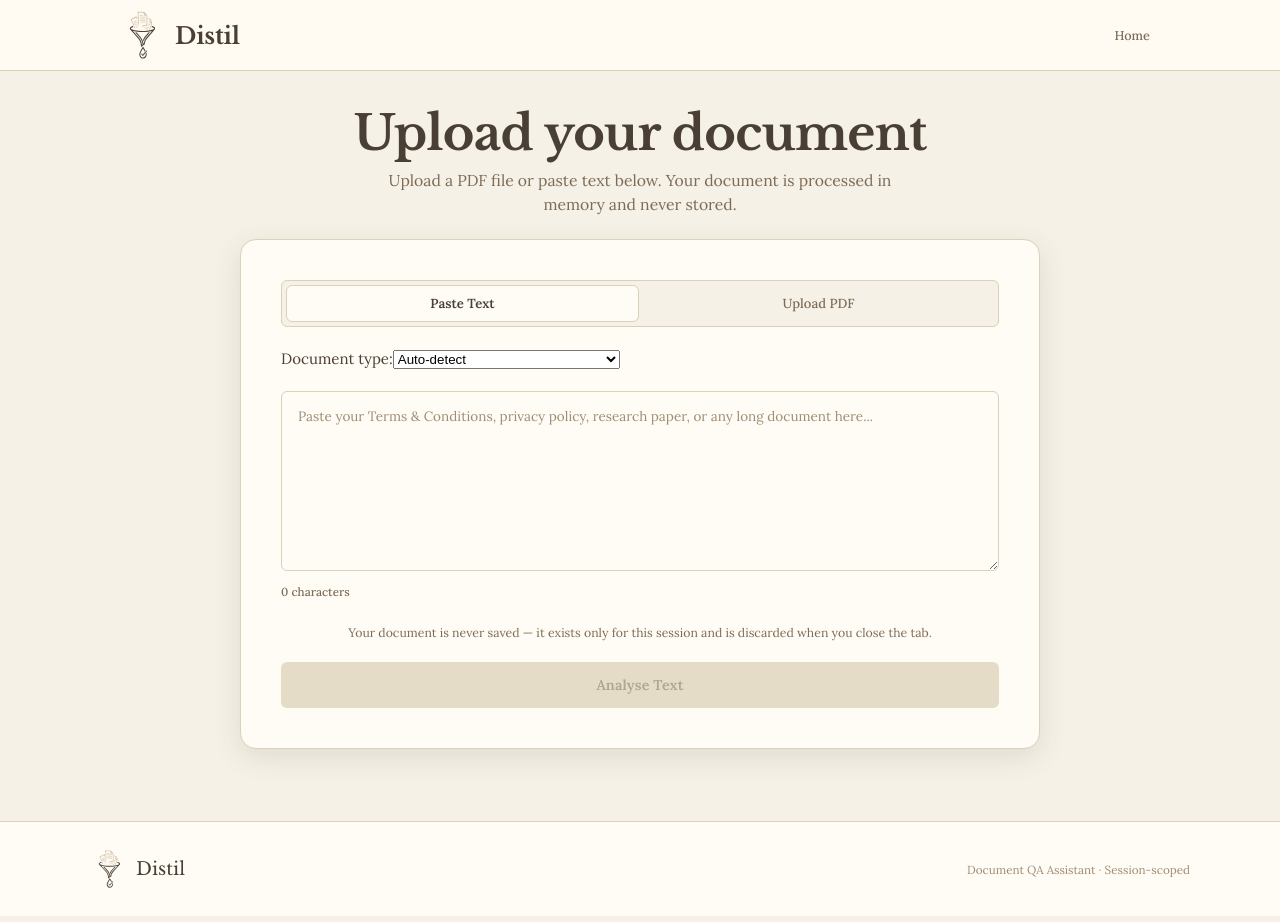
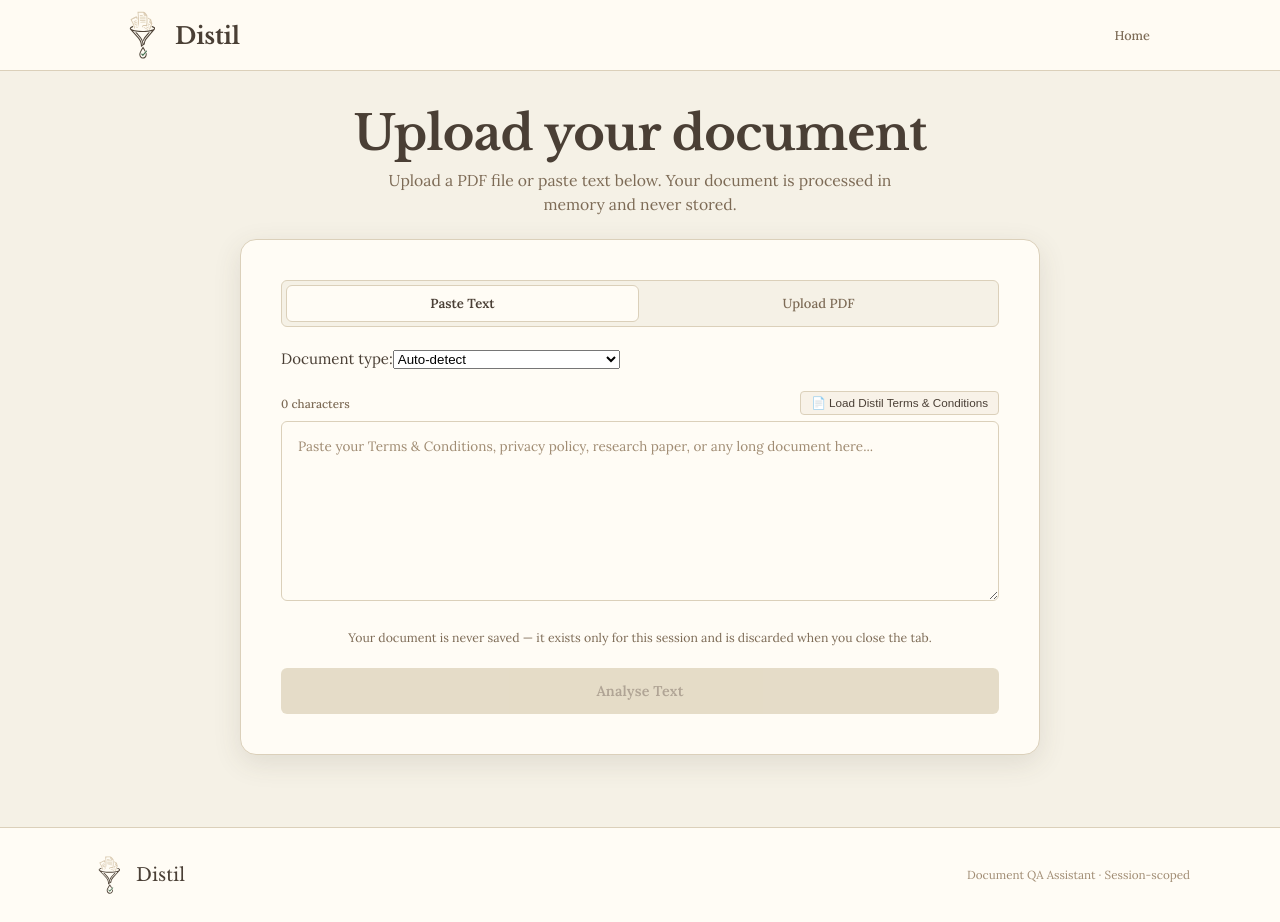
Before and after one commit to malavya1411/Distil, a React (Vite) app in the folder frontend/: page / in a window 1280 px wide. Both pictures are taken after a click on the button "Get started now". Built offline with nearby package versions, Linux system fonts and the light colour scheme.

Commit message:
feat: add one-click sample document loading to UploadPanel paste mode

```diff
--- a/frontend/src/components/UploadPanel.css
+++ b/frontend/src/components/UploadPanel.css
@@ -173,11 +173,35 @@
   color: var(--text-muted);
 }
 
+.paste-header-toolbar {
+  display: flex;
+  align-items: center;
+  justify-content: space-between;
+  margin-bottom: 6px;
+}
+
 .char-count {
-  align-self: flex-end;
   font-size: 0.78rem;
   color: var(--text-secondary);
   font-weight: 500;
+}
+
+.sample-terms-btn {
+  background: var(--bg-surface-elevated, rgba(166, 124, 82, 0.08));
+  border: 1px solid var(--border);
+  border-radius: var(--radius-sm, 6px);
+  color: var(--text-primary);
+  font-size: 0.78rem;
+  font-weight: 500;
+  padding: 4px 10px;
+  cursor: pointer;
+  transition: all 0.2s ease;
+}
+
+.sample-terms-btn:hover {
+  background: var(--bg-hover, rgba(166, 124, 82, 0.15));
+  border-color: var(--accent-flat, #a67c52);
+  color: var(--accent-flat, #a67c52);
 }
 
 .privacy-note {
--- a/frontend/src/components/UploadPanel.jsx
+++ b/frontend/src/components/UploadPanel.jsx
@@ -1,4 +1,5 @@
 import { useState, useRef } from 'react';
+import { DISTIL_TERMS_AND_CONDITIONS } from '../data/sampleTerms';
 import './UploadPanel.css';
 
 /**
@@ -16,6 +17,12 @@ export default function UploadPanel({ onStartIngest, onIngestComplete, onIngesti
   const [dragging, setDragging] = useState(false);
   const [error, setError] = useState('');
   const fileInputRef = useRef(null);
+
+  const handleLoadSampleTerms = () => {
+    setPastedText(DISTIL_TERMS_AND_CONDITIONS);
+    setDocType('legal');
+    setError('');
+  };
 
   // ─── File handling ─────────────────────────────────────────────────────────
 
@@ -181,6 +188,17 @@ export default function UploadPanel({ onStartIngest, onIngestComplete, onIngesti
       {/* Mode 2: Raw Text Area */}
       {mode === 'paste' && (
         <div className="paste-area-wrapper">
+          <div className="paste-header-toolbar">
+            <span className="char-count">{pastedText.length.toLocaleString()} characters</span>
+            <button
+              type="button"
+              className="sample-terms-btn"
+              onClick={handleLoadSampleTerms}
+              title="Load Distil Terms & Conditions sample document"
+            >
+              📄 Load Distil Terms &amp; Conditions
+            </button>
+          </div>
           <textarea
             className="paste-textarea"
             placeholder="Paste your Terms & Conditions, privacy policy, research paper, or any long document here..."
@@ -188,7 +206,6 @@ export default function UploadPanel({ onStartIngest, onIngestComplete, onIngesti
             onChange={(e) => setPastedText(e.target.value)}
             aria-label="Paste document text"
           />
-          <span className="char-count">{pastedText.length.toLocaleString()} characters</span>
         </div>
       )}
 
--- /dev/null
+++ b/frontend/src/data/sampleTerms.js
@@ -0,0 +1,42 @@
+/**
+ * Sample Terms & Conditions for Distil Document Intelligence Platform.
+ * Can be loaded with 1-click in UploadPanel for instant testing or reference.
+ */
+
+export const DISTIL_TERMS_AND_CONDITIONS = `DISTIL DOCUMENT INTELLIGENCE PLATFORM — TERMS & CONDITIONS OF SERVICE
+
+Last Updated: July 28, 2026
+
+1. ACCEPTANCE OF TERMS
+By accessing or using the Distil Document Intelligence Platform ("Distil", "Service", "we", "us", or "our"), you agree to be bound by these Terms and Conditions ("Terms"). If you do not agree to these Terms, you may not access or use the Service.
+
+2. DESCRIPTION OF SERVICE
+Distil provides AI-driven grounded document analysis, clause retrieval, semantic chunking, and interactive question-answering for text documents and PDF files. The Service converts complex legal, financial, and academic literature into structured knowledge.
+
+3. PRIVACY & SESSION-ONLY DATA RETENTION
+3.1. Memory-Only Processing: Distil operates on a strict zero-retention, session-only privacy model. Uploaded PDF files and pasted text are processed exclusively in volatile system memory.
+3.2. Automatic Discard: All uploaded content, generated vector embeddings, semantic index structures, and conversation transcripts are permanently discarded when you close or refresh your browser tab, or reset your session.
+3.3. No Permanent Storage: Distil does not maintain, store, or sell any user-submitted documents, queries, or AI responses on persistent databases or third-party storage servers.
+
+4. USER RESPONSIBILITIES & ACCEPTABLE USE
+4.1. Lawful Purpose: You agree to use the Service solely for lawful purposes and in compliance with all applicable local, national, and international laws.
+4.2. Ownership & Rights: You represent and warrant that you hold all necessary rights, titles, licenses, and permissions for any document, contract, or text uploaded to the Service.
+4.3. Prohibited Conduct: You shall not upload malicious code, reverse engineer the platform architecture, attempt unauthorized access to API endpoints, or process documents containing illegal, harmful, or fraudulent material.
+
+5. INTELLECTUAL PROPERTY & OWNERSHIP
+5.1. Platform Ownership: Distil retains all right, title, and interest in and to the platform, including logos, source code, UI designs, domain-aware chunking algorithms, and proprietary system prompts.
+5.2. User Document Ownership: You retain full ownership of all documents, text inputs, and proprietary materials provided to Distil. Using Distil does not grant us any ownership rights over your uploaded content.
+
+6. DISCLAIMERS & LIMITATION OF LIABILITY
+6.1. Informational & Analytical Tool: Distil is an automated AI document analysis tool designed for informational purposes only. Responses, summaries, and citations provided by Distil do not constitute formal legal counsel, financial advice, or binding professional opinion.
+6.2. "As Is" Warranty: The Service is provided on an "AS IS" and "AS AVAILABLE" basis without warranties of any kind, whether express or implied.
+6.3. Limitation of Liability: In no event shall Distil, its developers, or contributors be liable for any indirect, incidental, special, consequential, or punitive damages arising out of your use or inability to use the Service.
+
+7. TERMINATION & MODIFICATION
+We reserve the right to modify, suspend, or discontinue any feature of the Service at any time without notice. You may cease using the Service at any time simply by navigating away from the platform.
+
+8. GOVERNING LAW & ARBITRATION
+These Terms shall be governed by and construed in accordance with the laws of the jurisdiction in which the Distil application is deployed, without regard to its conflict of law principles. Any dispute arising under these Terms shall be resolved through binding arbitration.
+
+9. CONTACT INFORMATION
+If you have any questions or inquiries regarding these Terms and Conditions or the Distil Service, please contact the Distil project team via the platform developer portal.`;
```
